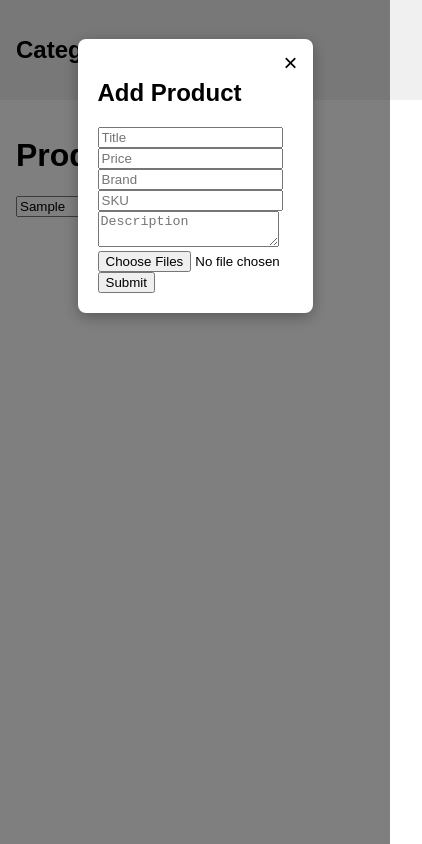
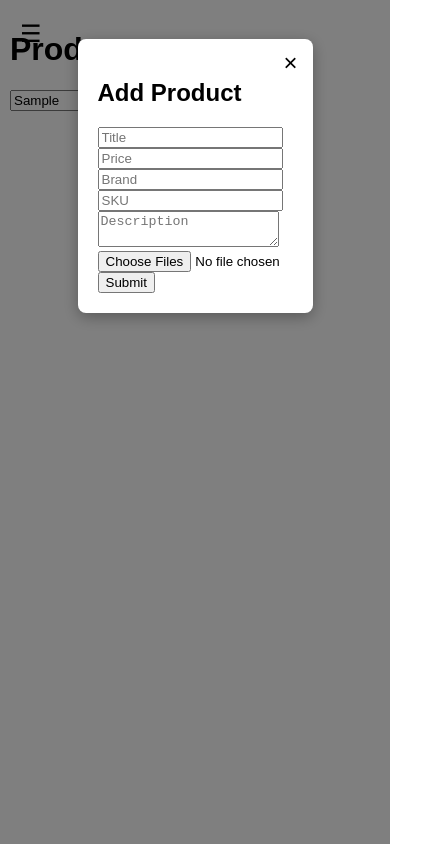
Before and after one commit to rayogodaevolany/20251021_ray_exam, a website: page public/index.html in a window 390 px wide. Both pictures are taken after typing "Sample" into the empty fields and a click on the button "Add Product". Shown: the whole page, 422 px wide, since content can reach past the window. Drawn offline with Linux system fonts and the light colour scheme; no server answers.

Commit message:
Add hamburger and mobile

```diff
--- a/public/index.html
+++ b/public/index.html
@@ -6,6 +6,7 @@
     <link rel="stylesheet" href="styles/style.css">
 </head>
 <body>
+    <div id="hamburger">&#9776;</div>
     <div class="container">
         <aside class="sidebar" id="sidebar">
             <h2>Categories</h2>
--- a/public/js/app.js
+++ b/public/js/app.js
@@ -108,3 +108,18 @@ document.getElementById('add-product-form').addEventListener('submit', async (e)
     alert('Error adding product');
   }
 });
+
+
+const hamburger = document.getElementById('hamburger');
+const sidebar = document.getElementById('sidebar');
+
+hamburger.addEventListener('click', () => {
+    sidebar.classList.toggle('hidden');
+});
+
+// Optional: close sidebar when clicking outside (mobile)
+document.addEventListener('click', (e) => {
+    if (window.innerWidth <= 768 && !sidebar.contains(e.target) && e.target !== hamburger) {
+        sidebar.classList.add('hidden');
+    }
+});
--- a/public/styles/style.css
+++ b/public/styles/style.css
@@ -95,3 +95,68 @@ body {
   font-size: 24px;
   cursor: pointer;
 }
+
+/* Container layout */
+.container {
+  display: flex;
+}
+
+/* Sidebar */
+.sidebar {
+  width: 200px;
+  background: #f5f5f5;
+  padding: 10px;
+  height: 100vh;
+  overflow-y: auto;
+  transition: transform 0.3s ease;
+}
+
+.sidebar.hidden {
+  transform: translateX(-220px);
+}
+
+/* Hamburger button */
+#hamburger {
+  display: none;
+  font-size: 24px;
+  cursor: pointer;
+  padding: 10px;
+  position: fixed;
+  top: 10px;
+  left: 10px;
+  z-index: 1001;
+}
+
+/* Overlay shadow behind sidebar on mobile */
+#sidebar::before {
+  content: '';
+  display: none;
+  position: fixed;
+  top: 0;
+  left: 0;
+  width: 100%;
+  height: 100%;
+  background: rgba(0,0,0,0.4);
+  z-index: 1000;
+}
+
+@media (max-width: 768px) {
+  .sidebar {
+    position: fixed;
+    z-index: 1000;
+    transform: translateX(-220px);
+  }
+
+  #hamburger {
+    display: block;
+  }
+
+  .content {
+    margin-left: 0;
+    padding: 10px;
+  }
+
+  .sidebar.show::before {
+    display: block;
+  }
+}
```
